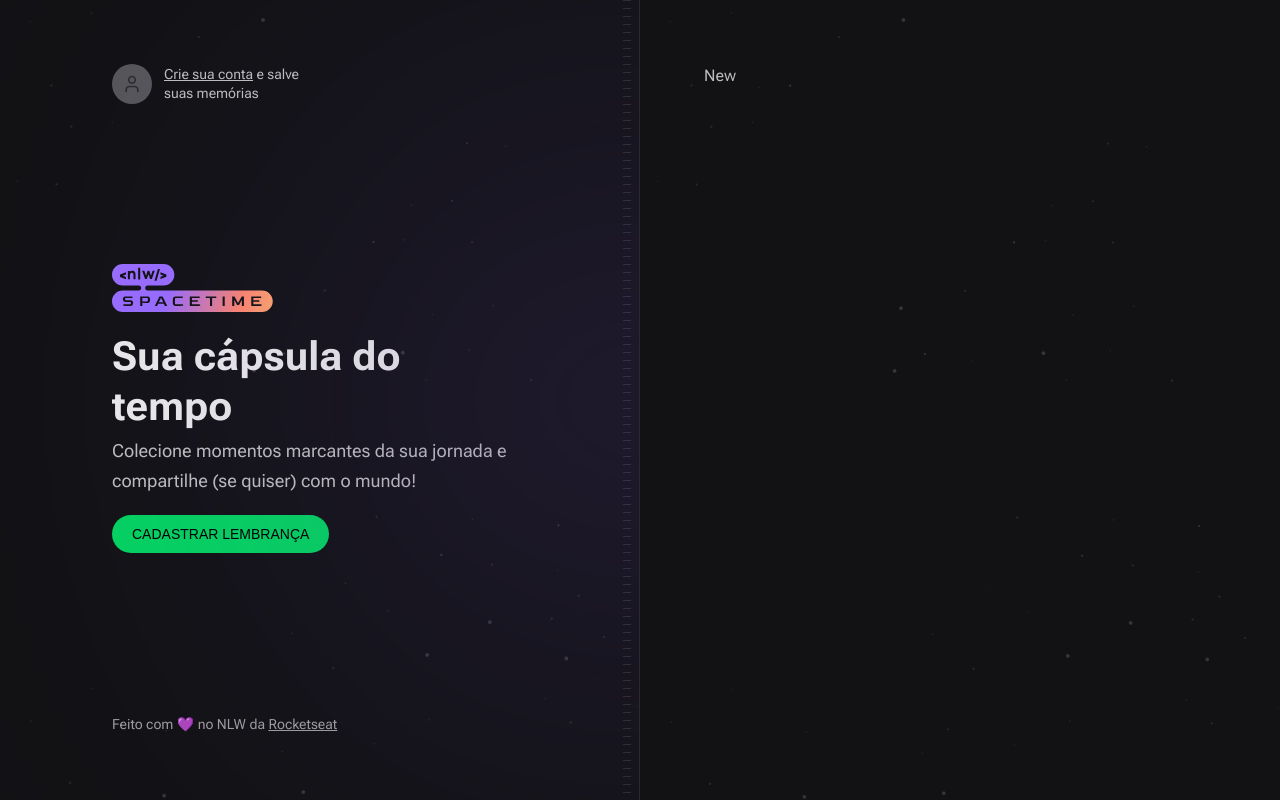
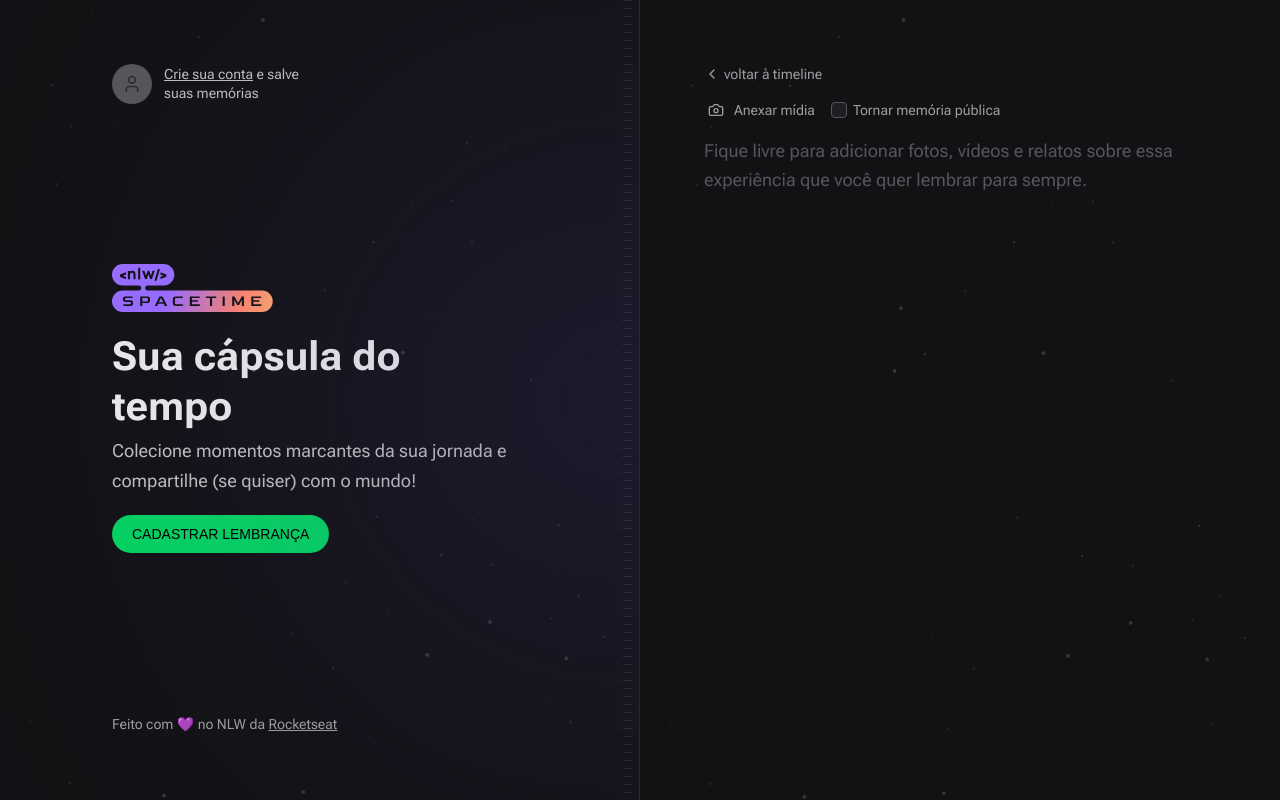
Before and after one commit to marcel099/rs-nlw-12-spacetime, a Next.js app in the folder web/: page /memories/new in a window 1280 px wide. Built offline with nearby package versions, Linux system fonts and the light colour scheme; no server answers; a web font is replaced by a local one.

Commit message:
feat(web): desenv. de interface de nova memória

```diff
--- a/web/package.json
+++ b/web/package.json
@@ -27,6 +27,7 @@
   },
   "devDependencies": {
     "@rocketseat/eslint-config": "^1.2.0",
+    "@tailwindcss/forms": "^0.5.3",
     "prettier-plugin-tailwindcss": "^0.3.0"
   }
 }
--- a/web/src/app/memories/new/page.tsx
+++ b/web/src/app/memories/new/page.tsx
@@ -1,3 +1,56 @@
+import { Camera, ChevronLeft } from 'lucide-react'
+import Link from 'next/link'
+
 export default function NewMemorie() {
-  return <h1>New</h1>
+  return (
+    <div className="flex flex-1 flex-col gap-4">
+      <Link
+        href="/"
+        className="flex items-center gap-1 text-sm text-gray-200 hover:text-gray-100"
+      >
+        <ChevronLeft className="h-4 w-4" />
+        voltar à timeline
+      </Link>
+
+      <form className="flex flex-1 flex-col gap-2">
+        <div className="flex items-center gap-4">
+          <label
+            htmlFor="media"
+            className="flex cursor-pointer items-center gap-1.5 text-sm text-gray-200 hover:text-gray-100"
+          >
+            <Camera className="w-f h-4" />
+            Anexar mídia
+          </label>
+
+          <label
+            htmlFor="isPublic"
+            className="flex items-center gap-1.5 text-sm text-gray-200 hover:text-gray-100"
+          >
+            <input
+              type="checkbox"
+              name="isPublic"
+              id="isPublic"
+              value="true"
+              className="h-4 w-4 rounded border-gray-400 bg-gray-700 text-purple-500"
+            />
+            Tornar memória pública
+          </label>
+        </div>
+        <input
+          type="file"
+          name="media"
+          id="media"
+          className="invisible h-0 w-0"
+        />
+
+        <textarea
+          name="content"
+          id="content"
+          spellCheck={false}
+          className="w-full flex-1 resize-none rounded border-0 bg-transparent p-0 text-lg leading-relaxed text-gray-100 placeholder:text-gray-400 focus:ring-0"
+          placeholder="Fique livre para adicionar fotos, vídeos e relatos sobre essa experiência que você quer lembrar para sempre."
+        />
+      </form>
+    </div>
+  )
 }
--- a/web/src/components/EmptyMemories.tsx
+++ b/web/src/components/EmptyMemories.tsx
@@ -1,11 +1,13 @@
+import Link from 'next/link'
+
 export function EmptyMemories() {
   return (
     <div className="flex flex-1 items-center justify-center">
       <p className="max-w-[360px] text-center leading-relaxed">
         Você ainda não registrou nenhuma lembrança, comece a{' '}
-        <a href="" className="underline hover:text-gray-50">
+        <Link href="/memories/new" className="underline hover:text-gray-50">
           criar agora
-        </a>
+        </Link>
         !
       </p>
     </div>
--- a/web/src/components/Hero.tsx
+++ b/web/src/components/Hero.tsx
@@ -1,6 +1,7 @@
 import Image from 'next/image'
 
 import nlwSpacetimeLogo from '@/assets/nlw-spacetime-logo.svg'
+import Link from 'next/link'
 
 export function Hero() {
   return (
@@ -17,12 +18,12 @@
         </p>
       </div>
 
-      <a
-        href=""
+      <Link
+        href="/memories/new"
         className="inline-block rounded-full bg-green-500 px-5 py-3 font-alt text-sm uppercase leading-none text-black hover:bg-green-600"
       >
         CADASTRAR LEMBRANÇA
-      </a>
+      </Link>
     </div>
   )
 }
```
Also changed, not shown: 1 other file (tests, documents, lock files or other folders).
